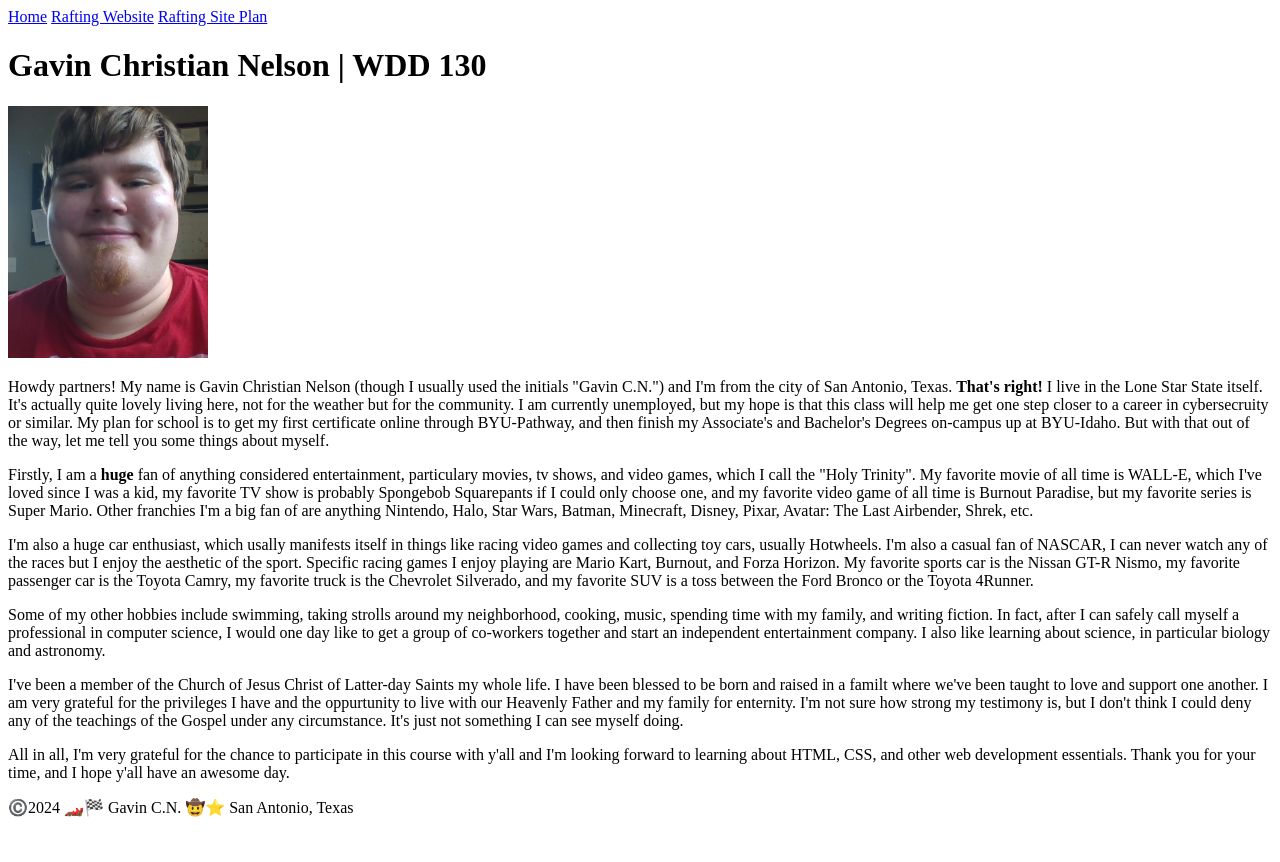
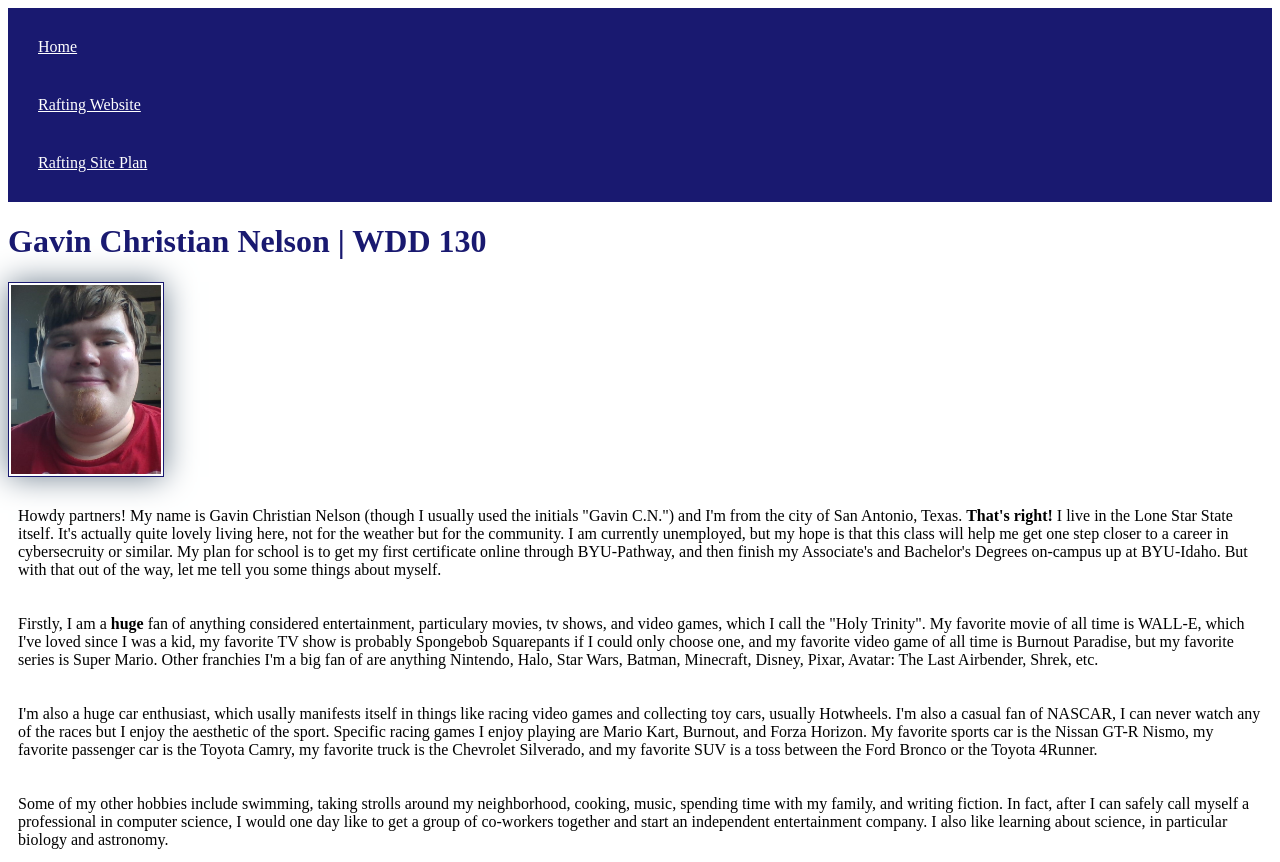
Before and after one commit to gcnsnBNF1/wdd130, a plain HTML site: page index.html in a window 1280 px wide. Shown: the top 862 px of the page. Before the commit the page ends 833 px from the top, so only its background shows below. Drawn offline with Linux system fonts and the light colour scheme.

Commit message:
index modified

```diff
--- a/index.html
+++ b/index.html
@@ -1,6 +1,7 @@
 <!DOCTYPE html>
 <html lang="en-US">
     <head>
+        <link rel="stylesheet" href="styles/styles.css">
         <meta charset="utf-8" />
         <meta name="viewport" content="width=device-width,initial-scale-1.0" />
         <title>Gavin Nelson | WDD130</title>
--- /dev/null
+++ b/styles/styles.css
@@ -0,0 +1,26 @@
+nav {
+    background-color: midnightblue;
+    padding: 10px;
+}
+
+nav a {
+    color: white;
+    display: block;
+    padding: 20px;
+}
+
+h1 {
+    color: midnightblue;
+}
+
+img {
+    width: 150px;
+    height: auto;
+    border: 1px solid midnightblue;
+    padding: 2px;
+    box-shadow: 0 0 30px slategray;
+}
+
+p {
+    padding: 10px;
+}
```
